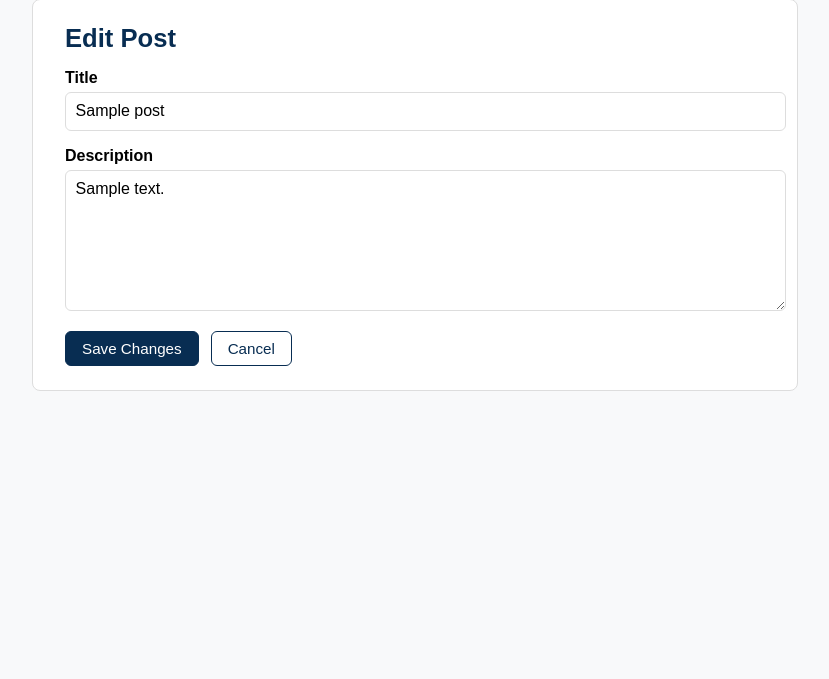
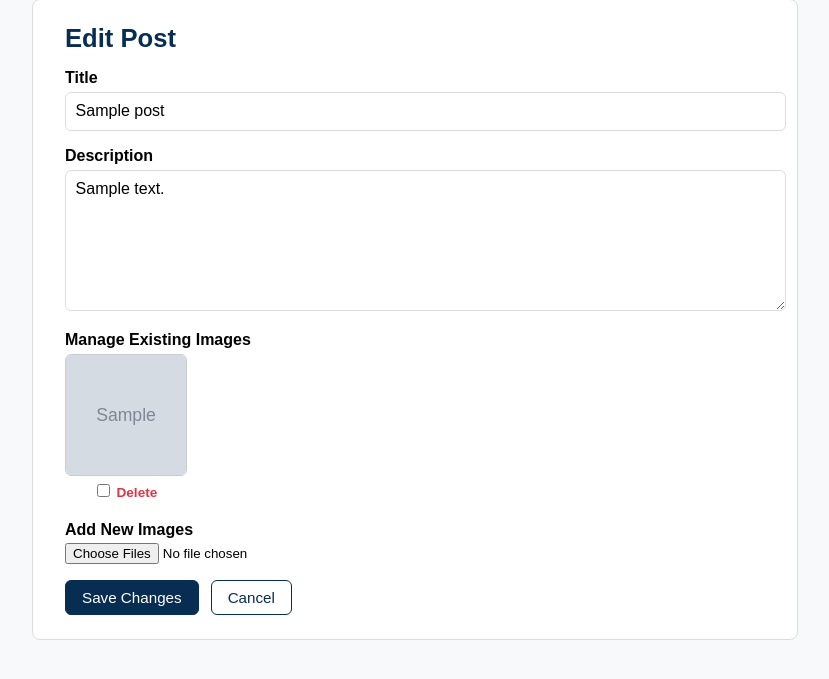
Before and after one commit to ahmerhm/HoosMarket, a Django app: template templates/admin/edit_post.html in a window 1280 px wide. Shown: the part 85-764 px from the top of the page, without its empty margins (225-1054 px from the left). Run offline with Django 3.2, Linux system fonts and the light colour scheme; the template is opened without the code that fills it: most values are stand-ins (such as "Sample title", 1, 10 or a date in 2020); grey boxes marked "Sample" are stand-in pictures.

Commit message:
add + delete images on edit post

```diff
--- a/templates/admin/edit_post.html
+++ b/templates/admin/edit_post.html
@@ -135,6 +135,28 @@
             color:#155724;
             border:1px solid #c3e6cb;
         }
+        .image-grid {
+    display: flex;
+    flex-wrap: wrap;
+    gap: 15px;
+    margin-bottom: 15px;
+}
+
+
+.image-item {
+    width: 120px;
+    text-align: center;
+}
+
+.image-item img {
+    width: 120px;
+    height: 120px;
+    object-fit: cover;
+    border-radius: 6px;
+    border: 1px solid #ccc;
+    display: block;
+    margin-bottom: 5px;
+}
     </style>
 </head>
 <body>
@@ -164,7 +186,7 @@
         {% endfor %}
     {% endif %}
 
-    <form method="post">
+    <form method="post" enctype="multipart/form-data">
         {% csrf_token %}
 
         <div class="field">
@@ -187,7 +209,38 @@
                 rows="5"
             >{{ post.description }}</textarea>
         </div>
+    <div class="field">
+        <label>Manage Existing Images</label>
 
+        {% if existing_images %}
+            <div class="image-grid">
+                {% for img in existing_images %}
+                    <div class="image-item">
+                        <img src="{{ img.image.url }}" alt="Post Image">
+
+                        <label style="font-size: 0.85rem; color: #dc3545; cursor: pointer;">
+                            <input type="checkbox" name="delete_images" value="{{ img.id }}">
+                            Delete
+                        </label>
+                    </div>
+                {% endfor %}
+            </div>
+        {% else %}
+            <p style="color: #666; font-style: italic;">No images attached to this post.</p>
+        {% endif %}
+    </div>
+
+        <div class="field">
+            <label for="new_images">Add New Images</label>
+            <input
+                type="file"
+                id="new_images"
+                name="new_images"
+                multiple
+                accept="image/*"
+            >
+
+        </div>
         <div class="btn-row">
             <button type="submit" class="btn">Save Changes</button>
             <a href="{% url 'admin_dashboard' %}" class="btn secondary">Cancel</a>
```
Also changed, not shown: app/views.py (+13 -1 lines), media/posts/20_CamryTRD_SupersonicRed_MidnightRoof_0031_K2SOnR8_8ojBU0R.jpg (added), media/posts/20_CamryTRD_SupersonicRed_MidnightRoof_0031_OFjK9iT.jpg (added), media/posts/Screenshot_2025-11-02_182038_pxAktCv.png (added), 3 other files.
